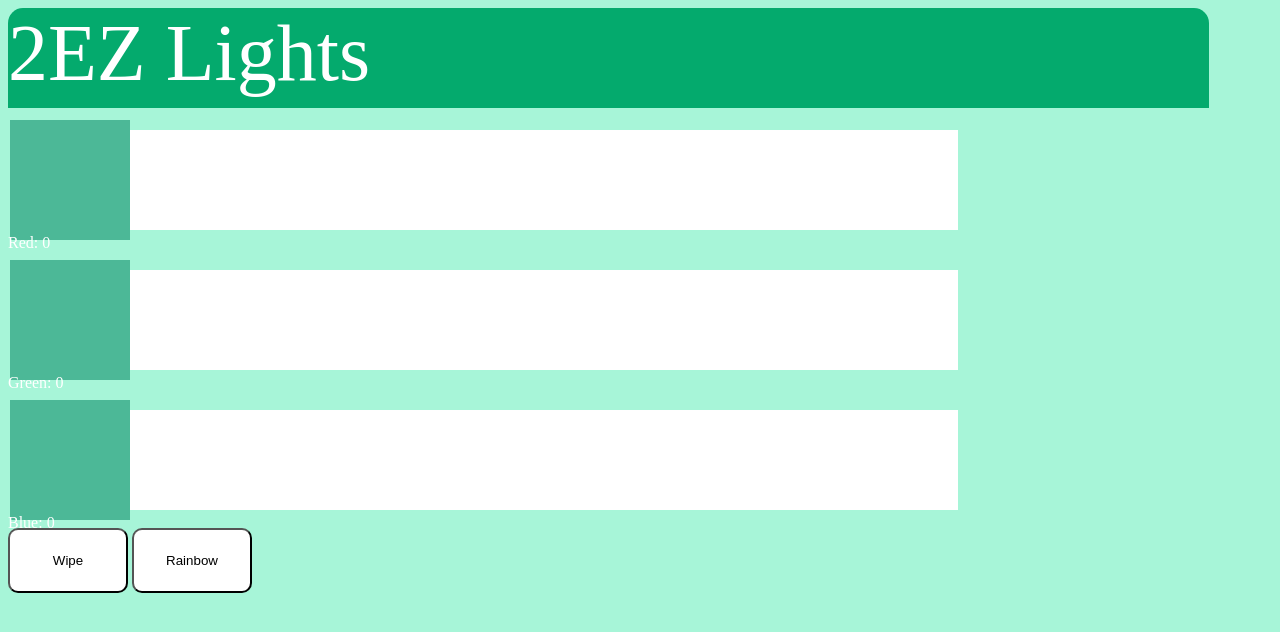
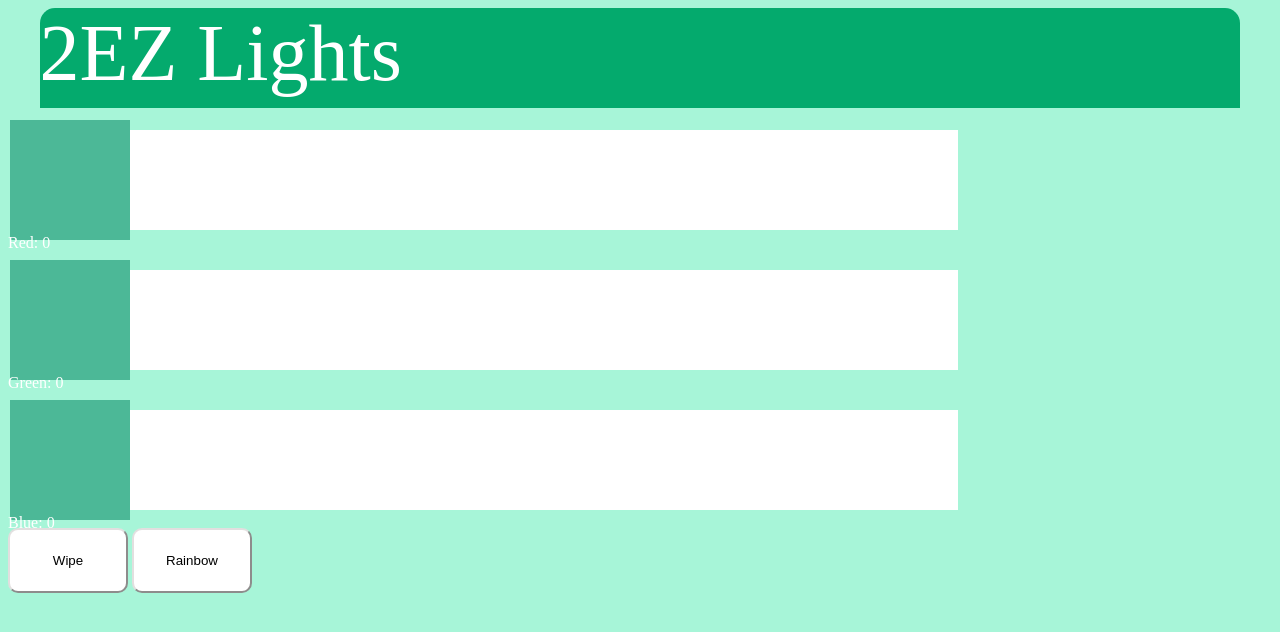
Before and after one commit to oesa77soccer/2EZ-bathroom-lights, a PHP site: page / in a window 1280 px wide. Shown: the top 632 px of the page. Run offline with PHP 8.4, Linux system fonts and the light colour scheme.

Commit message:
more styling

```diff
--- a/src/css/style.css
+++ b/src/css/style.css
@@ -7,6 +7,7 @@ html {
   height: 100px;
   background-color: #04AA6D;
   border-radius: 15px 15px 0px 0px;
+  margin: auto;
 }
 
 .bannertext {
@@ -60,7 +61,7 @@ html {
 .modebtn {
   width: 120px;
   height: 65px;
-  border-color: ;
+  border-color: rgb(226, 223, 223);
   border-radius: 10px;
   background: #fff;
   color: #000000;
```
